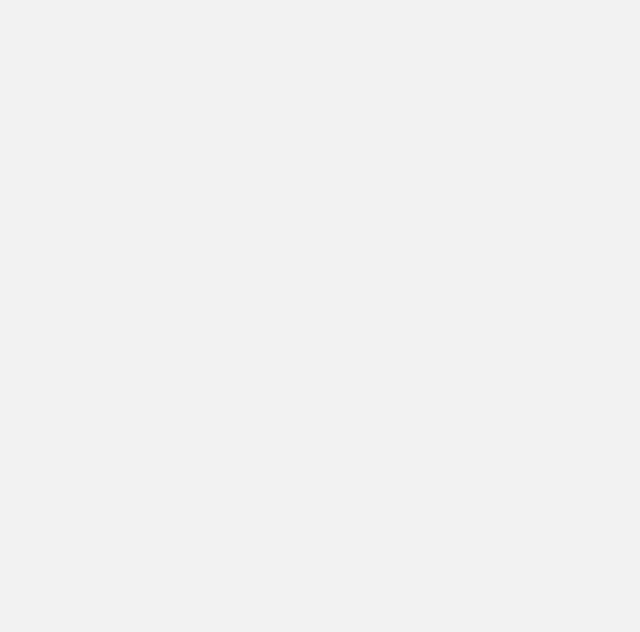
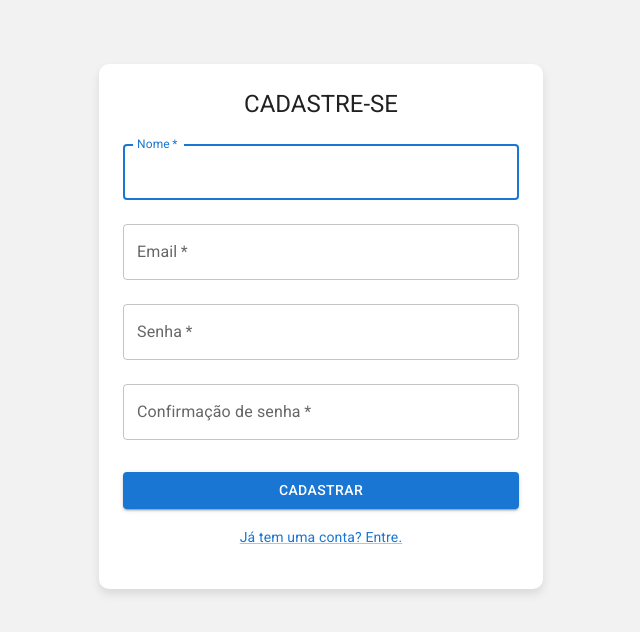
Before and after one commit to robertoakang/todo-list, a React (Create React App) app: page /signup in a window 1280 px wide. Before the commit this address had no page. Shown: the top 632 px of the page, without its empty margins (319-959 px from the left). Built offline with nearby package versions, Linux system fonts and the light colour scheme.

Commit message:
feat: add Signup page

```diff
--- /dev/null
+++ b/src/pages/Signup/index.js
@@ -0,0 +1,73 @@
+import React from 'react';
+import Form from '../../components/Form';
+
+export default function Signup() {
+  async function handleSignup(fields) {
+    const {
+      name, email, password, passwordConfirmation,
+    } = fields;
+    console.log({
+      name, email, password, passwordConfirmation,
+    });
+  }
+
+  return (
+    <Form
+      properties={{
+        title: 'CADASTRE-SE',
+        fields: [
+          {
+            name: 'Nome',
+            required: true,
+            id: 'name',
+            label: 'Nome',
+            autoComplete: 'name',
+            autoFocus: true,
+            type: 'input',
+            inputType: 'TextField',
+          },
+          {
+            name: 'Email',
+            required: true,
+            id: 'email',
+            label: 'Email',
+            autoComplete: 'email',
+            autoFocus: false,
+            type: 'input',
+            inputType: 'TextField',
+          },
+          {
+            name: 'Password',
+            required: true,
+            id: 'password',
+            label: 'Senha',
+            autoComplete: 'current-password',
+            autoFocus: false,
+            type: 'password',
+            inputType: 'TextField',
+          },
+          {
+            name: 'PasswordConfirmation',
+            required: true,
+            id: 'passwordConfirmation',
+            label: 'Confirmação de senha',
+            autoComplete: 'current-password-confirmation',
+            autoFocus: false,
+            type: 'password',
+            inputType: 'TextField',
+          },
+          {
+            type: 'submit',
+            inputType: 'Button',
+            label: 'Cadastrar',
+          },
+        ],
+        link: {
+          route: '/login',
+          text: 'Já tem uma conta? Entre.',
+        },
+        handle: handleSignup,
+      }}
+    />
+  );
+}
--- a/src/routes/index.js
+++ b/src/routes/index.js
@@ -1,13 +1,16 @@
 import {
   BrowserRouter as Router, Route, Routes as Switch,
 } from 'react-router-dom';
+
 import Login from '../pages/Login';
+import Signup from '../pages/Signup';
 
 export default function Routes() {
   return (
     <Router>
       <Switch>
         <Route path="/" element={<Login />} />
+        <Route path="/signup" element={<Signup />} />
       </Switch>
     </Router>
   );
```
